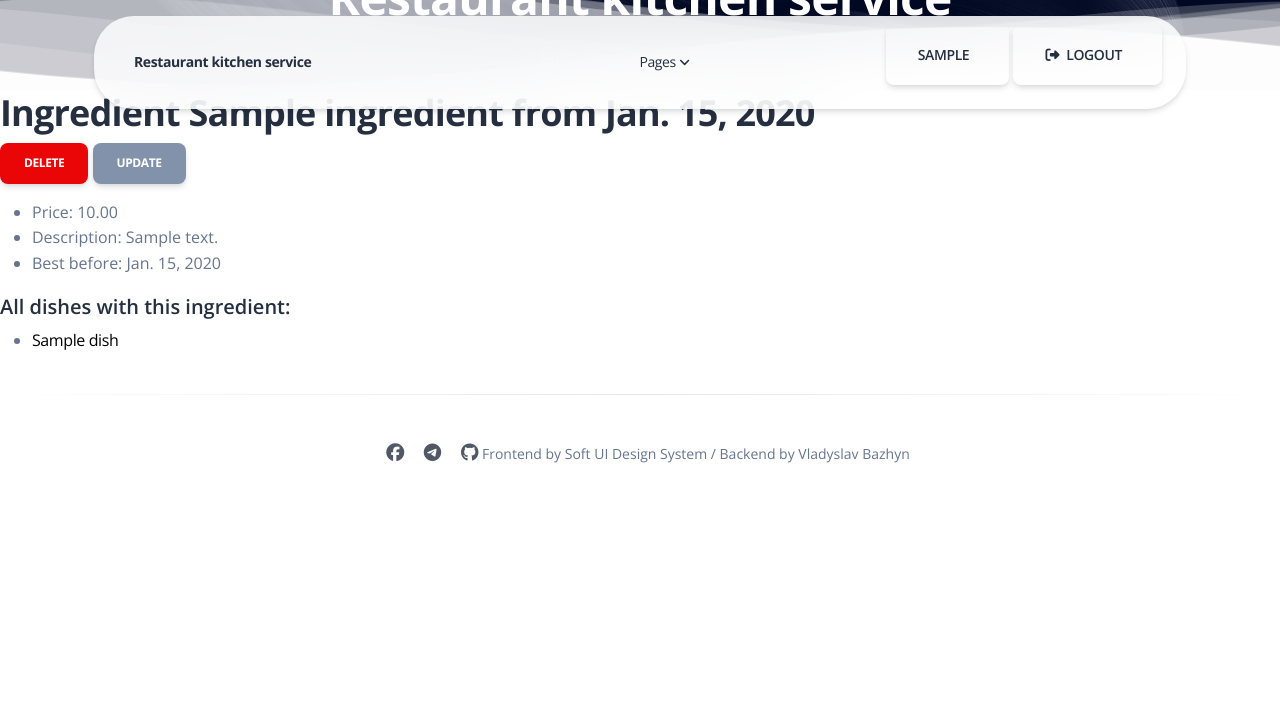
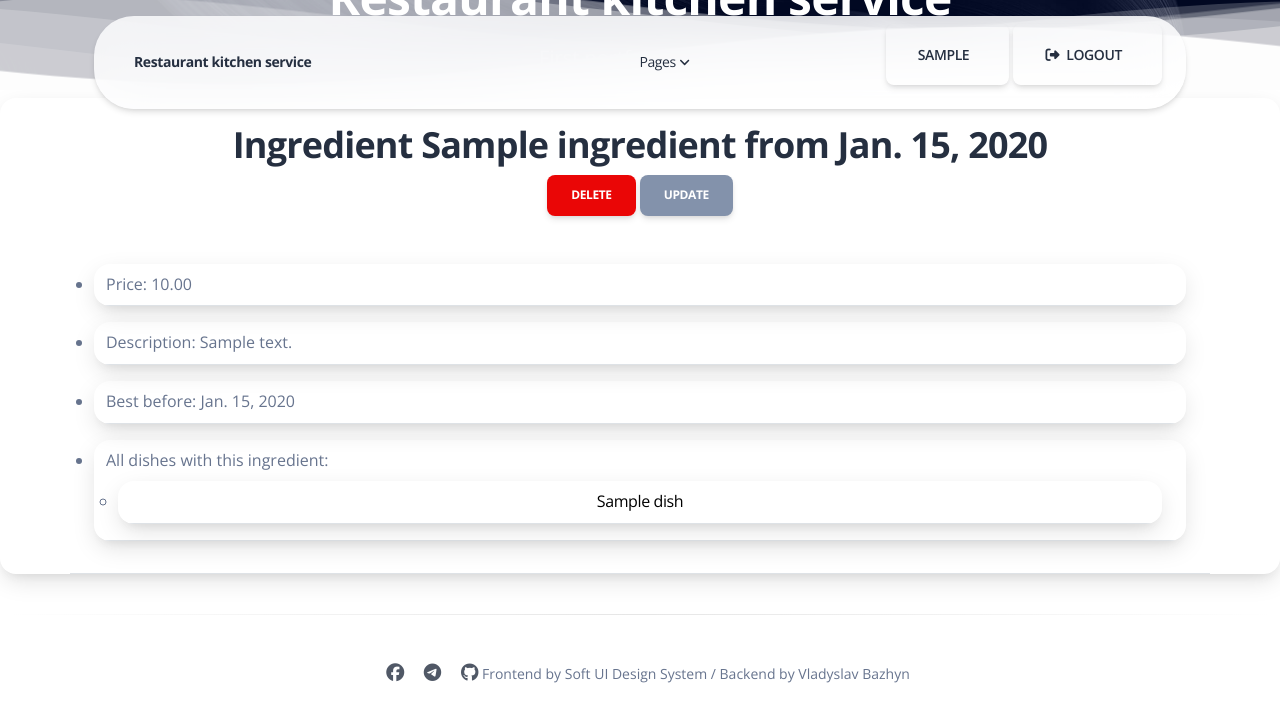
Before and after one commit to VladyslavBazhyn/restaurant_kitchen_service, a Django app: page /ingredient/1/ in a window 1280 px wide. Shown: the top 722 px of the page. Run offline with Django 5.2, Linux system fonts and the light colour scheme; a user stored in the database is signed in; tables that the repository leaves empty hold one stand-in row (values such as "Sample post"); some libraries are stand-ins or nearby versions.

Commit message:
Change visual performance of ingredient-detail page. Add link to dish-type

```diff
--- a/templates/kitchen/dish_detail.html
+++ b/templates/kitchen/dish_detail.html
@@ -24,7 +24,7 @@
                       <div class="position-relative border-radius-xl overflow-hidden shadow-lg mb-2">
                         <div class="container border-bottom">
                           <div class="row justify-space-between py-2">
-                            Dish type: {{ dish.dish_type }}
+                            <p>Dish type: <a href="{% url 'kitchen:dish-type-detail' pk=dish.dish_type.id %}">{{ dish.dish_type }}</a></p>
                           </div>
                         </div>
                       </div>
--- a/templates/kitchen/ingredient_detail.html
+++ b/templates/kitchen/ingredient_detail.html
@@ -2,6 +2,12 @@
 
 <body>
   {% block content %}
+  <div class="row mt-2">
+    <div class="col-12">
+      <div class="position-relative border-radius-xl overflow-hidden shadow-lg mb-2">
+        <div class="container border-bottom">
+          <div class="row justify-space-between py-2">
+            <section class="pt-3 pb-4 text-center" id="count-stats">
               <h2>Ingredient <strong>{{ ingredient.name }}</strong> from <strong>{{ ingredient.bought_date }}</strong></h2>
               <a href="{% url 'kitchen:ingredient-delete' pk=ingredient.id %}" class="btn btn-danger link-to-page float-right">
                 Delete
@@ -9,22 +15,86 @@
               <a href="{% url 'kitchen:ingredient-update' pk=ingredient.id %}" class="btn btn-secondary link-to-page float-right">
                 Update
               </a>
+            </section>
             <ul>
-      <li>Price: {{ ingredient.price }}</li>
-      <li>Description: {{ ingredient.description }}</li>
-      <li>Best before: {{ ingredient.best_before }}</li>
-    </ul>
-    <h5>All dishes with this ingredient:</h5>
+              <li>
+                <div class="row mt-2">
+                  <div class="col-12">
+                    <div class="position-relative border-radius-xl overflow-hidden shadow-lg mb-2">
+                      <div class="container border-bottom">
+                        <div class="row justify-space-between py-2">
+                          Price: {{ ingredient.price }}
+                        </div>
+                      </div>
+                    </div>
+                  </div>
+                </div>
+              </li>
+              <li>
+                <div class="row mt-2">
+                  <div class="col-12">
+                    <div class="position-relative border-radius-xl overflow-hidden shadow-lg mb-2">
+                      <div class="container border-bottom">
+                        <div class="row justify-space-between py-2">
+                          Description: {{ ingredient.description }}
+                        </div>
+                      </div>
+                    </div>
+                  </div>
+                </div>
+              </li>
+              <li>
+                <div class="row mt-2">
+                  <div class="col-12">
+                    <div class="position-relative border-radius-xl overflow-hidden shadow-lg mb-2">
+                      <div class="container border-bottom">
+                        <div class="row justify-space-between py-2">
+                          Best before: {{ ingredient.best_before }}
+                        </div>
+                      </div>
+                    </div>
+                  </div>
+                </div>
+              </li>
+              <li>
+                <div class="row mt-2">
+                  <div class="col-12">
+                    <div class="position-relative border-radius-xl overflow-hidden shadow-lg mb-2">
+                      <div class="container border-bottom">
+                        <div class="row justify-space-between py-2">
+                          All dishes with this ingredient:
                           <ul>
                             {% if ingredient.dishes.all %}
                               {% for dish in ingredient.dishes.all %}
                                 <li>
-              <a href="{% url 'kitchen:dish-detail' pk=dish.id %}">{{ dish.name }}</a>
+                                  <div class="row mt-2">
+                                    <div class="col-12">
+                                      <div class="position-relative border-radius-xl overflow-hidden shadow-lg mb-2">
+                                        <div class="container border-bottom">
+                                          <div class="row justify-space-between py-2">
+                                            <a style="text-align: center;" href="{% url 'kitchen:dish-detail' pk=dish.id %}">{{ dish.name }}</a>
+                                          </div>
+                                        </div>
+                                      </div>
+                                    </div>
+                                  </div>
                                 </li>
                               {% endfor %}
                             {% else %}
                               <p>There is no dishes with this ingredient</p>
                             {% endif %}
                           </ul>
+                        </div>
+                      </div>
+                    </div>
+                  </div>
+                </div>
+              </li>
+            </ul>
+          </div>
+        </div>
+          </div>
+        </div>
+      </div>
   {% endblock %}
 </body>
```
Lines whose indentation alone changed are shown as unchanged.
